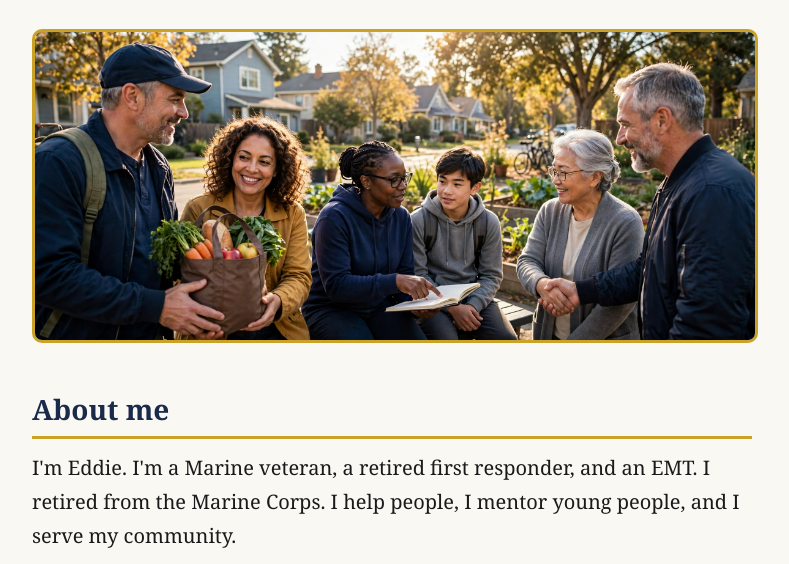
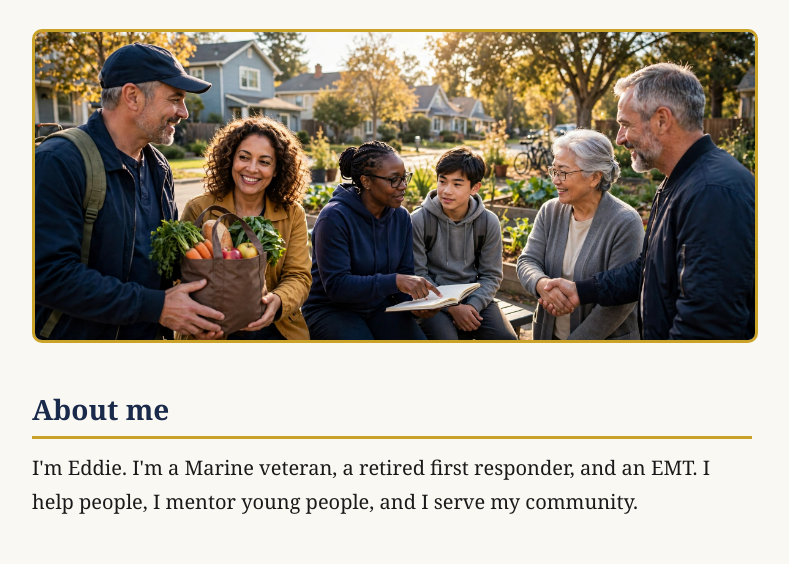
Before and after one commit to nystmarine/nystmarine.github.io, a plain HTML site: page index.html in a window 1280 px wide. Shown: the part 191-755 px from the top of the page, without its empty margins (248-1037 px from the left). Drawn offline with Linux system fonts and the light colour scheme.

Commit message:
Remove retired from the Marine Corps sentence

```diff
--- a/index.html
+++ b/index.html
@@ -95,7 +95,7 @@
 <div class="banner"><img src="community-service-banner.webp" alt="Veterans and first responders serving the community"></div>
 
 <h2>About me</h2>
-<p>I'm Eddie. I'm a Marine veteran, a retired first responder, and an EMT. I retired from the Marine Corps. I help people, I mentor young people, and I serve my community.</p>
+<p>I'm Eddie. I'm a Marine veteran, a retired first responder, and an EMT. I help people, I mentor young people, and I serve my community.</p>
 
 <h2>The Eagle's Dispatch</h2>
 <p>My weekly newsletter. News, perspective, and purpose — veterans' issues, new laws, first responders, and community. It goes out every Tuesday at 10:00 AM.</p>
```
